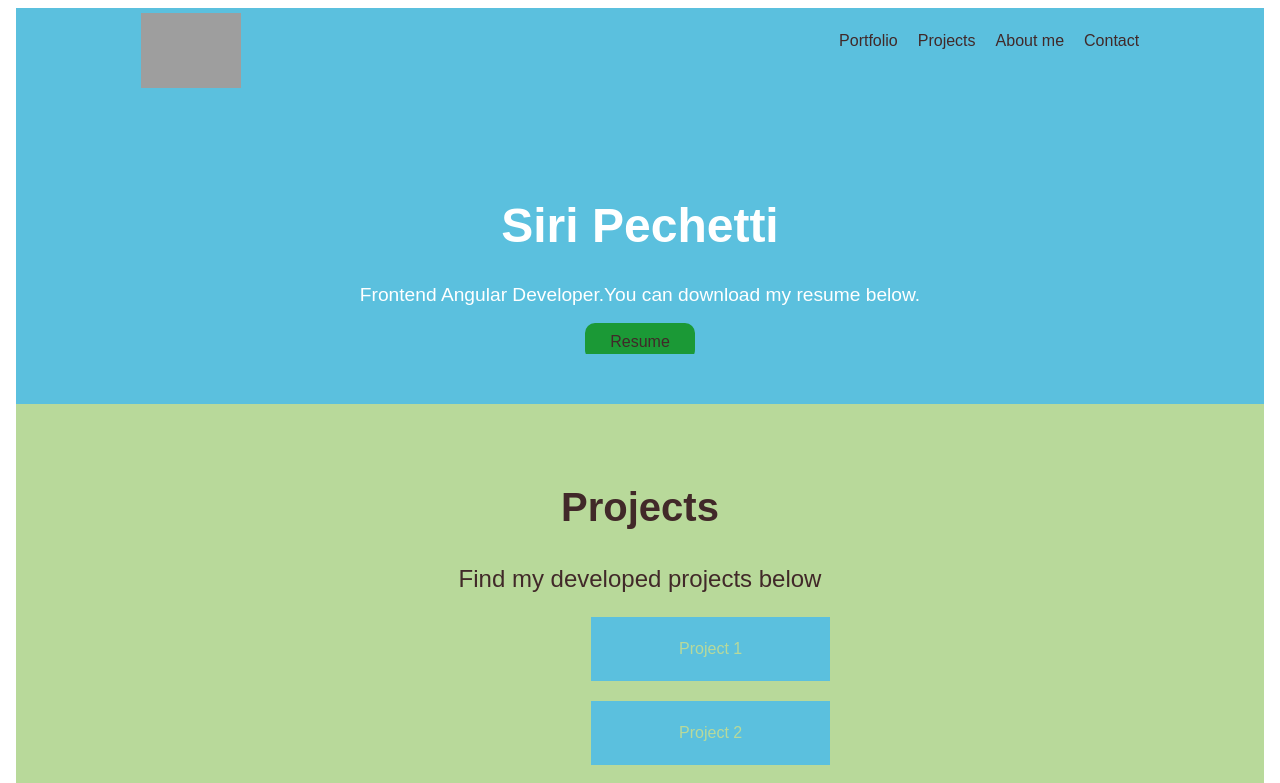
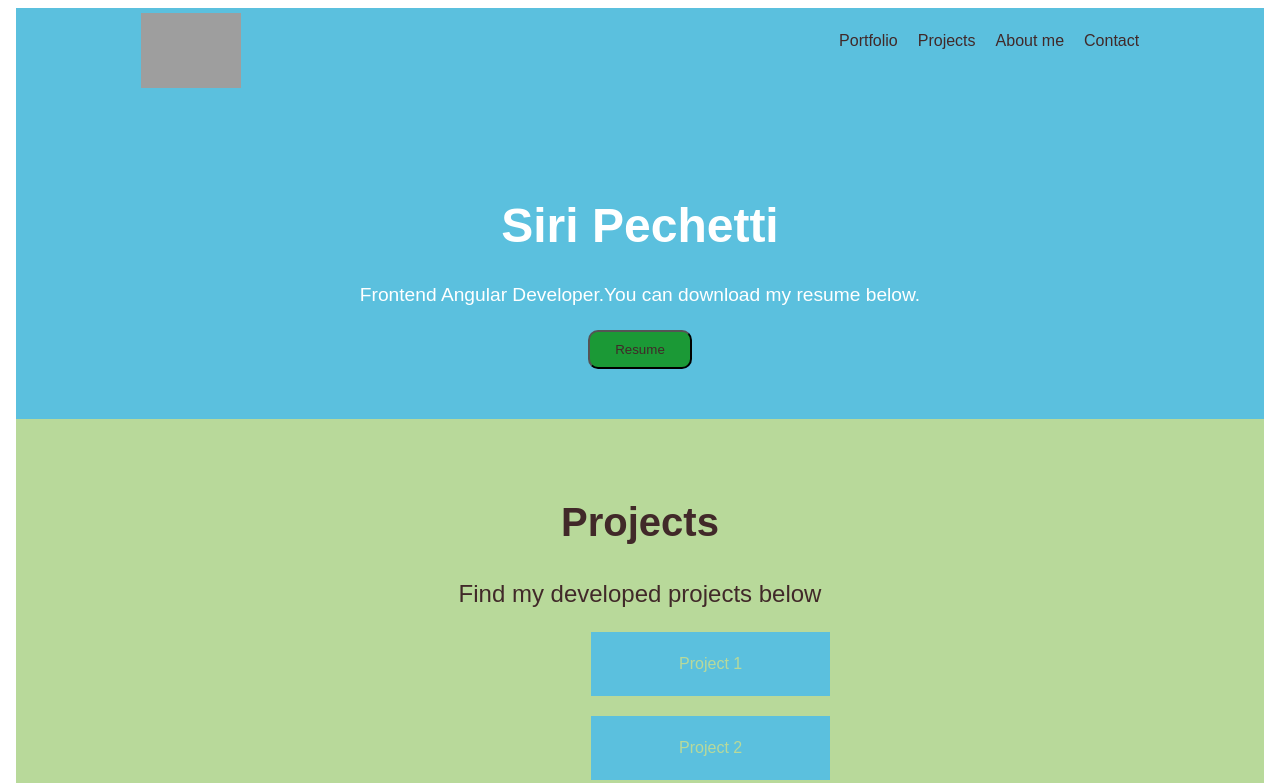
Before and after one commit to sirivalli75/Practice-learn-repo, an Angular app: page / in a window 1280 px wide. Shown: the top 783 px of the page. Built offline with nearby package versions, Linux system fonts and the light colour scheme; grey boxes are pictures that could not be loaded.

Commit message:
add event to download resume

```diff
--- a/angular.json
+++ b/angular.json
@@ -26,9 +26,11 @@
             "tsConfig": "tsconfig.app.json",
             "inlineStyleLanguage": "scss",
             "assets": [
+              "src/assets",
               {
                 "glob": "**/*",
                 "input": "public"
+
               }
             ],
             "styles": [
@@ -90,9 +92,11 @@
             "tsConfig": "tsconfig.spec.json",
             "inlineStyleLanguage": "scss",
             "assets": [
+               "src/assets",
               {
                 "glob": "**/*",
                 "input": "public"
+
               }
             ],
             "styles": [
--- a/src/app/app.component.html
+++ b/src/app/app.component.html
@@ -12,12 +12,11 @@
             <div class="logo"><img width="100" src="https://static.vecteezy.com/system/resources/previews/003/682/726/non_2x/pink-white-s-alphabet-letter-logo-for-company-and-business-with-gradient-design-pastel-template-for-corporate-identity-vector.jpg"/></div>
             <nav class="nav">
                 <ul>
-                    <li><a href="#">Portfolio</a></li>
-                    <li><a href="#">Projects</a></li>
-                    <li><a href="#">About me</a></li>
-                    <li><a href="#">Contact</a></li>
-                </ul>
-            </nav>
+                  <li><a (click)="header()">Portfolio</a></li>
+                  <li><a (click)="header()">Projects</a></li>
+                  <li><a (click)="header()">About me</a></li>
+                  <li><a (click)="header()">Contact</a></li>
+                  </ul></nav>
         </div>
     </header>
 
@@ -26,9 +25,10 @@
         <div class="container">
             <h1>Siri Pechetti</h1>
             <p>Frontend Angular Developer.You can download my resume below.</p>
-            <a href="#" class="btn">Resume</a>
+            <button (click)="downloadResume()">Resume</button>
+
         </div>
-    </section>
+      </section>
 
     <!-- Portfolio Section -->
     <section class="portfolio">
@@ -51,6 +51,5 @@
             <p>&copy; 2024 Siri. All rights reserved.</p>
         </div>
     </footer>
-
 </body>
 </html>
--- a/src/app/app.component.scss
+++ b/src/app/app.component.scss
@@ -55,6 +55,7 @@ body {
                     text-decoration: none;
                     &:hover{
                         text-decoration: underline;
+                        cursor: grab;
                     }
                 }
             }
@@ -82,7 +83,7 @@ body {
         margin-bottom: 20px;
     }
 
-    .btn {
+    button {
         background: $green-color;
         color: $text-color;
         padding: 10px 25px;
--- a/src/app/app.component.ts
+++ b/src/app/app.component.ts
@@ -1,12 +1,24 @@
 import { Component } from '@angular/core';
-import { RouterOutlet } from '@angular/router';
+import { Router, RouterOutlet } from '@angular/router';
 
 @Component({
   selector: 'app-root',
   standalone: true,
   imports: [RouterOutlet],
   templateUrl: './app.component.html',
-  styleUrl: './app.component.scss'
+  styleUrl: './app.component.scss',
+  host: {ngSkipHydration : 'true'}
 })
 export class AppComponent {
+  title= 'Cascade';
+ header() {
+  console.log('clicked');
+ }
+
+downloadResume() {
+  const link = document.createElement('a');
+    link.href = 'assets/resume/resume.pdf';
+    link.download = 'Siri_Pechetti_Resume.pdf';
+    link.click();
 }
+  }
```
Also changed, not shown: 1 other file (tests, documents, lock files or other folders).
